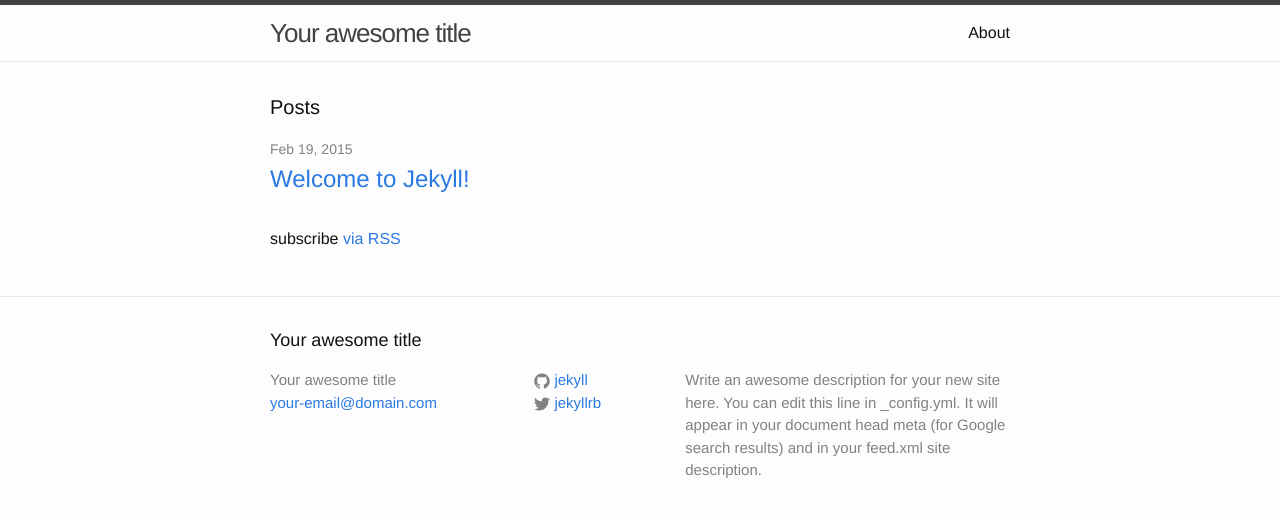
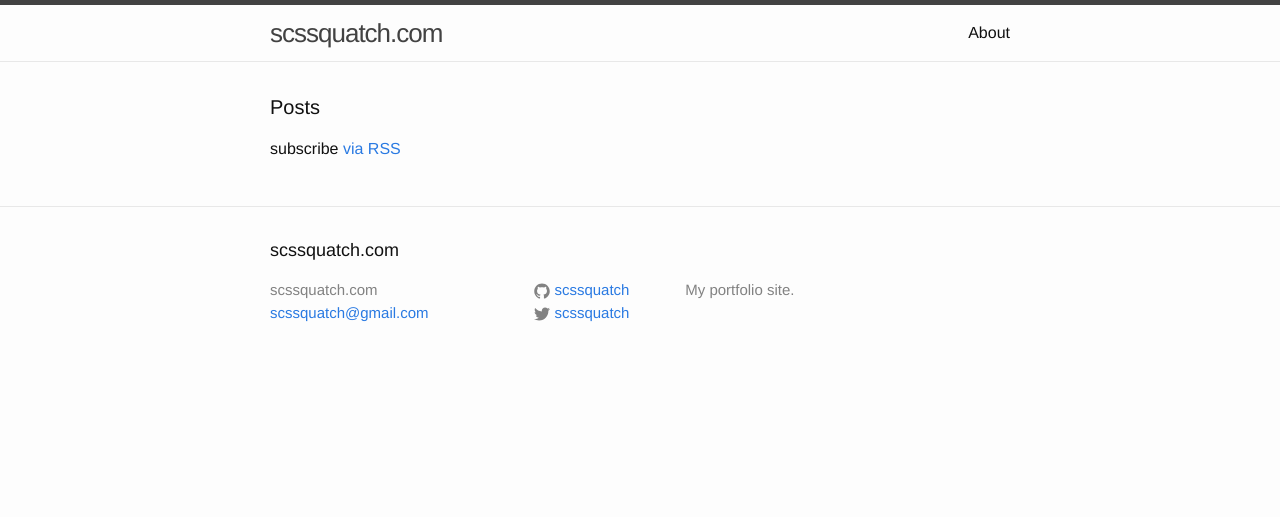
Before and after one commit to scssquatch/scssquatch.github.io, a Jekyll site: the page built from index.html, in a window 1280 px wide. Shown: the top 517 px of the page. Built offline with Jekyll 4.4.1, drawn with Linux system fonts in a browser that asks for light colours.

Commit message:
some simple config changes

```diff
--- a/_config.yml
+++ b/_config.yml
@@ -1,14 +1,12 @@
 # Site settings
-title: Your awesome title
-email: your-email@domain.com
+title: scssquatch.com
+email: scssquatch@gmail.com
 description: > # this means to ignore newlines until "baseurl:"
-  Write an awesome description for your new site here. You can edit this
-  line in _config.yml. It will appear in your document head meta (for
-  Google search results) and in your feed.xml site description.
+  My portfolio site.
 baseurl: "" # the subpath of your site, e.g. /blog/
-url: "http://yourdomain.com" # the base hostname & protocol for your site
-twitter_username: jekyllrb
-github_username:  jekyll
+url: "http://scssquatch.com" # the base hostname & protocol for your site
+twitter_username: scssquatch
+github_username:  scssquatch
 
 # Build settings
 markdown: kramdown
--- a/_posts/2015-02-19-welcome-to-jekyll.markdown
+++ /dev/null
@@ -1,25 +0,0 @@
----
-layout: post
-title:  "Welcome to Jekyll!"
-date:   2015-02-19 16:02:08
-categories: jekyll update
----
-You’ll find this post in your `_posts` directory. Go ahead and edit it and re-build the site to see your changes. You can rebuild the site in many different ways, but the most common way is to run `jekyll serve`, which launches a web server and auto-regenerates your site when a file is updated.
-
-To add new posts, simply add a file in the `_posts` directory that follows the convention `YYYY-MM-DD-name-of-post.ext` and includes the necessary front matter. Take a look at the source for this post to get an idea about how it works.
-
-Jekyll also offers powerful support for code snippets:
-
-{% highlight ruby %}
-def print_hi(name)
-  puts "Hi, #{name}"
-end
-print_hi('Tom')
-#=> prints 'Hi, Tom' to STDOUT.
-{% endhighlight %}
-
-Check out the [Jekyll docs][jekyll] for more info on how to get the most out of Jekyll. File all bugs/feature requests at [Jekyll’s GitHub repo][jekyll-gh]. If you have questions, you can ask them on [Jekyll’s dedicated Help repository][jekyll-help].
-
-[jekyll]:      http://jekyllrb.com
-[jekyll-gh]:   https://github.com/jekyll/jekyll
-[jekyll-help]: https://github.com/jekyll/jekyll-help
```
